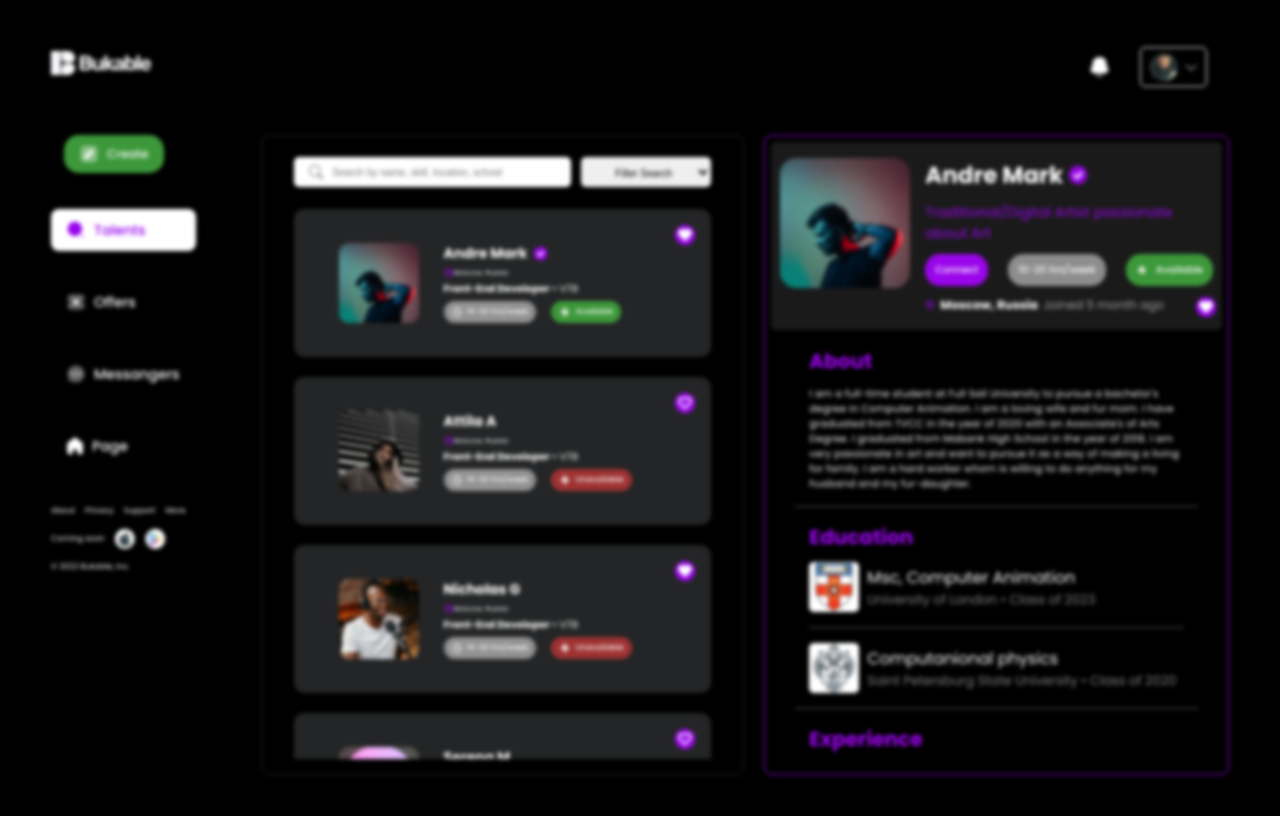
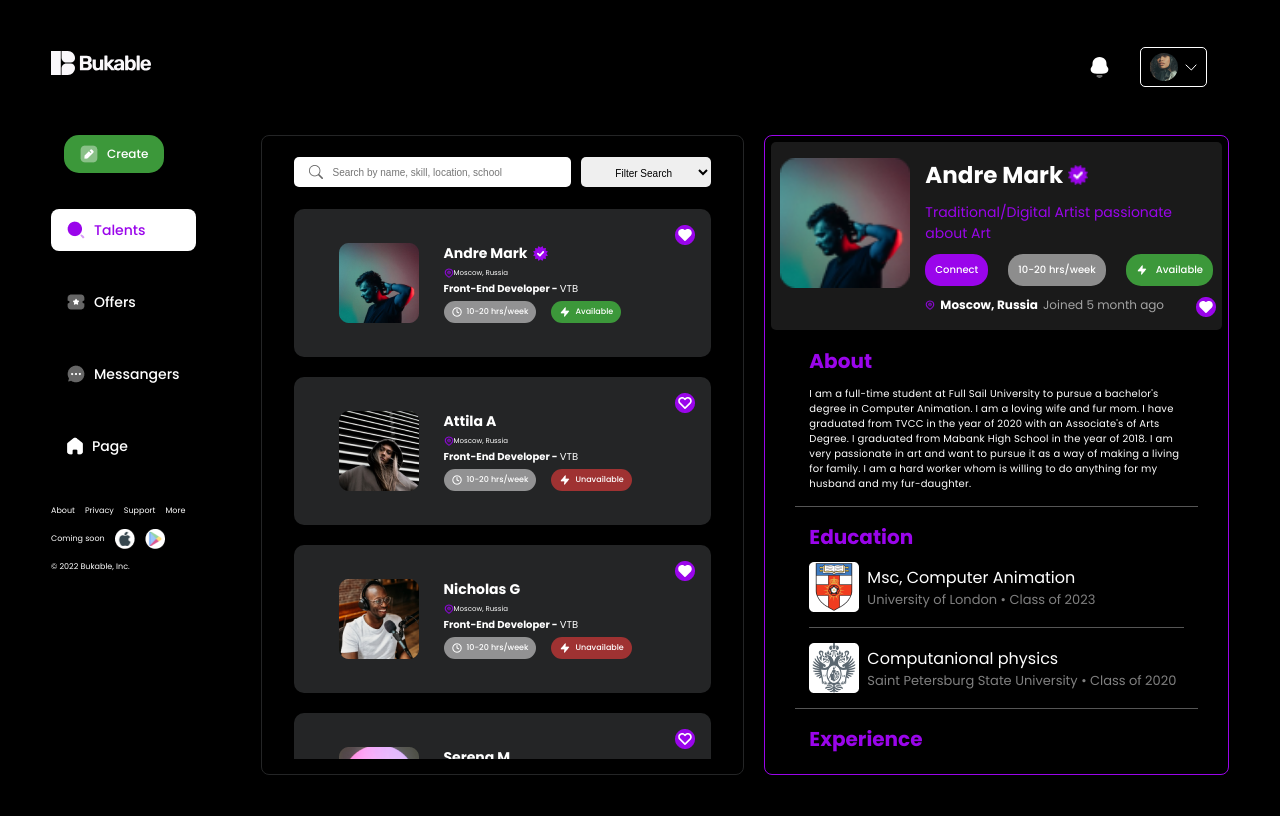
Before and after one commit to zhengis-alinur/bukable, a React (Create React App) app: page / in a window 1280 px wide. Shown: the top 816 px of the page. Built offline with nearby package versions, Linux system fonts and the light colour scheme.

Commit message:
fix: off a blur effect for screens bigger than 600px

```diff
--- a/src/App.js
+++ b/src/App.js
@@ -6,11 +6,10 @@ import { useState } from 'react';
 
 const App = () => {
 const [sideBar, setSideBar] = useState(window.innerWidth > 600 ? true : false)
-
   return (
     <div className='app'>
       <SideBarContext.Provider value={{sideBar, setSideBar}}>
-        <div className="cover" style={{display: sideBar ? 'block' : 'none'}} onClick={() => {setSideBar(false)}}></div>
+        <div className="cover" style={{display: (window.innerWidth > 600) ? 'none' : (sideBar ? "block" : "none")}} onClick={() => {setSideBar(false)}}></div>
         <NavBar/>
         <Home/>
       </SideBarContext.Provider>
--- a/src/Sections/TalentProfile.jsx
+++ b/src/Sections/TalentProfile.jsx
@@ -20,7 +20,7 @@ const TalentProfile = () => {
 
   return (
     <div className='talent-profile' style={{display: showProfile ? 'flex': 'none'}}>
-      <p className='back-arrow' onClick={()=>closeProfile()}>➜</p>
+      <p className='back-arrow' onClick={()=>closeProfile()}>⨯</p>
       <div className="header">
         <img src={currentTalent.img} alt="" className="profile-image" />
         <div className="info-wrapper">
--- a/src/Sections/TalentProfile.scss
+++ b/src/Sections/TalentProfile.scss
@@ -20,6 +20,7 @@
         text-align: right;
         transform:rotateY(180deg);
         margin: 10px;
+        font-size: 20px;
     }
     .header {position: relative;
         display: flex;
```
